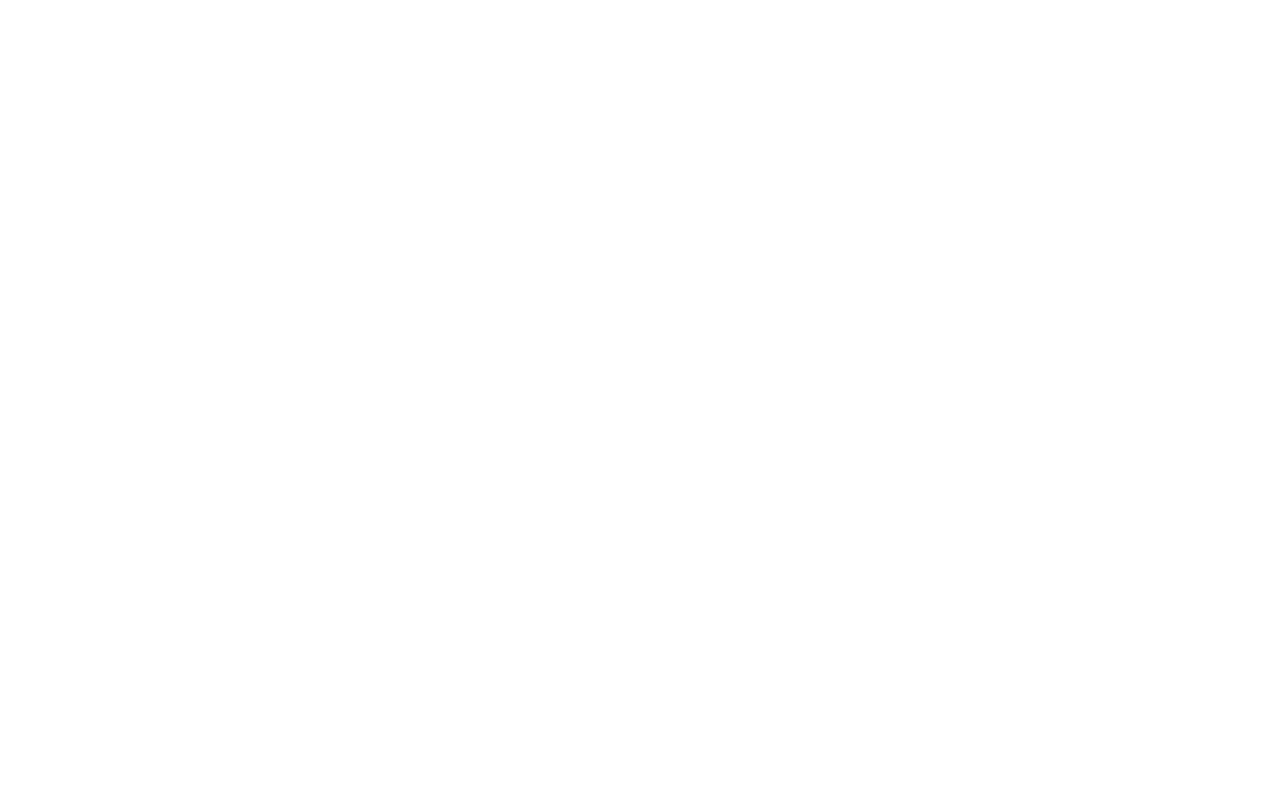
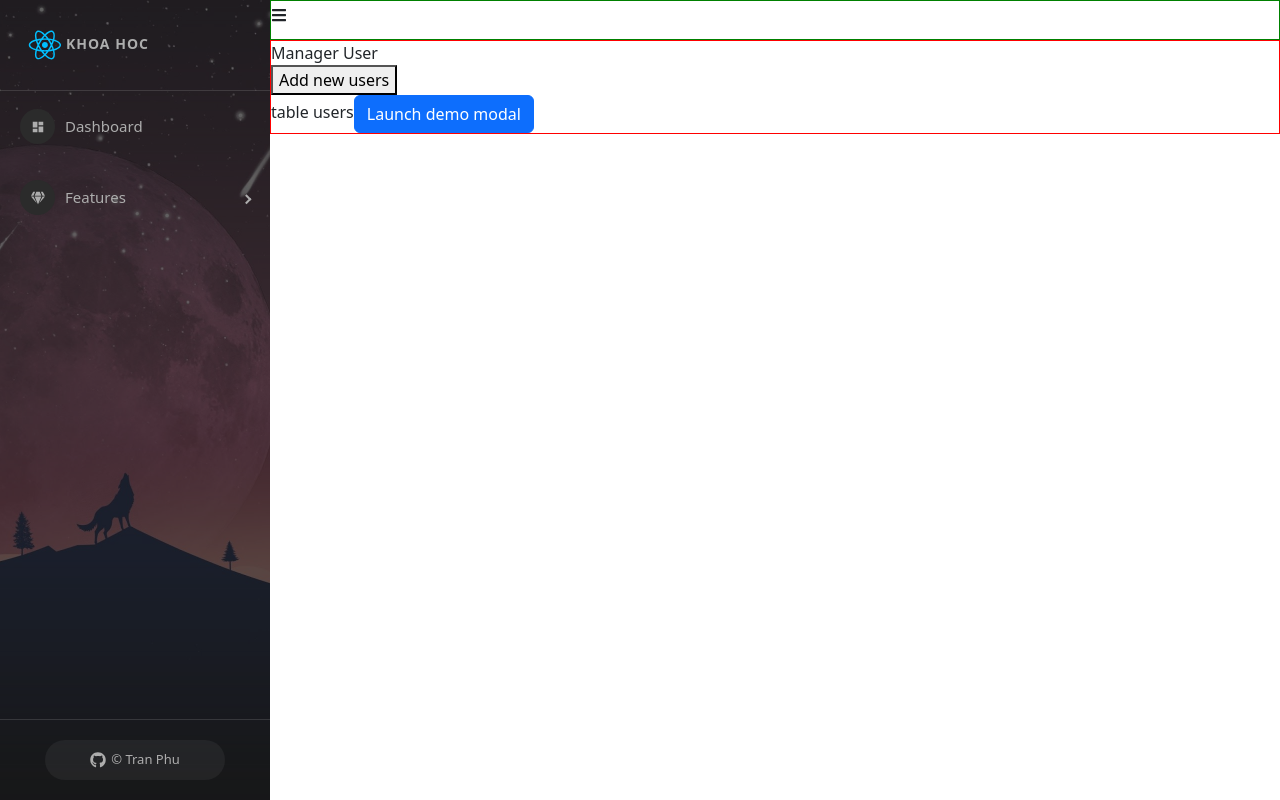
Before and after one commit to tranphu69/demo, a React (Create React App) app: page /admin/manager-users in a window 1280 px wide. Before the commit this address had no page. Built offline with nearby package versions, Linux system fonts and the light colour scheme.

Commit message:
video 56

```diff
--- a/src/App.scss
+++ b/src/App.scss
@@ -67,6 +67,7 @@
         background: #303030;
         color: white;
         height: 40px;
+        border: none;
         &:hover{
           background: black;
         }
--- a/src/components/Admin/Admin.js
+++ b/src/components/Admin/Admin.js
@@ -2,6 +2,7 @@
 import './Admin.scss';
 import { FaBars } from 'react-icons/fa';
 import { useState } from "react";
+import { Outlet } from 'react-router-dom';
 
 const Admin = (props) => {
     const [collapsed, setCollapsed] = useState(false);
@@ -11,10 +12,12 @@
                 <SideBar collapsed={collapsed}/>
             </div>
             <div className="admin-content">
-                <FaBars onClick={() => {
-                    setCollapsed(!collapsed)
-                }}/>
-                noi dung content
+                <div className="admin-header">
+                    <FaBars onClick={() => {setCollapsed(!collapsed)}}/>
+                </div>
+                <div className="admin-main">
+                    <Outlet/>
+                </div>
             </div>
         </div>
     )
--- a/src/components/Admin/Admin.scss
+++ b/src/components/Admin/Admin.scss
@@ -5,4 +5,15 @@
             height: 100vh !important;
         }
     }
+    .admin-content{
+        width: 100%;
+        .admin-header{
+            height: 40px;
+            border: 1px solid green;
+        }
+        .admin-main{
+            border: 1px solid red;
+
+        }
+    }
 }
--- /dev/null
+++ b/src/components/Admin/Content/DashBoard.js
@@ -0,0 +1,9 @@
+const Dashboard = (props) => {
+    return(
+        <div>
+            dashboard component
+        </div>
+    )
+}
+
+export default Dashboard;
--- /dev/null
+++ b/src/components/Admin/Content/ManagerUser.js
@@ -0,0 +1,22 @@
+import ModalCreateUser from "./ModalCreateUser";
+
+const ManagerUser = (props) => {
+    return(
+        <div className="manage-user-container">
+            <div className="title">
+                Manager User
+            </div>
+            <div className="users-content">
+                <div>
+                    <button>Add new users</button>
+                </div>
+                <div>
+                    table users
+                    <ModalCreateUser/>
+                </div>
+            </div>
+        </div>
+    )
+}
+
+export default ManagerUser;
--- /dev/null
+++ b/src/components/Admin/Content/ModalCreateUser.js
@@ -0,0 +1,61 @@
+import { useState } from 'react';
+import Button from 'react-bootstrap/Button';
+import Modal from 'react-bootstrap/Modal';
+
+const ModalCreateUser = (props) => {
+  const [show, setShow] = useState(false);
+
+  const handleClose = () => setShow(false);
+  const handleShow = () => setShow(true);
+
+  return (
+    <>
+      <Button variant="primary" onClick={handleShow}>
+        Launch demo modal
+      </Button>
+
+      <Modal show={show} onHide={handleClose} size="xl" backdrop="static">
+        <Modal.Header closeButton>
+          <Modal.Title>Add new user</Modal.Title>
+        </Modal.Header>
+        <Modal.Body>
+          <form class="row g-3">
+            <div class="col-md-6">
+              <label class="form-label">Email</label>
+              <input type="email" class="form-control"/>
+            </div>
+            <div class="col-md-6">
+              <label class="form-label">Password</label>
+              <input type="password" class="form-control"/>
+            </div>
+            <div class="col-md-6">
+              <label class="form-label">Username</label>
+              <input type="text" class="form-control"/>
+            </div>
+            <div class="col-md-4">
+              <label class="form-label">Role</label>
+              <select class="form-select">
+                <option selected value="USER">USER</option>
+                <option value="ADMIN">ADMIN</option>
+              </select>
+            </div>
+            <div class="col-md-12">
+              <label class="form-label">Image</label>
+              <input type="file"/>
+            </div>
+          </form>
+        </Modal.Body>
+        <Modal.Footer>
+          <Button variant="secondary" onClick={handleClose}>
+            Close
+          </Button>
+          <Button variant="primary" onClick={handleClose}>
+            Save
+          </Button>
+        </Modal.Footer>
+      </Modal>
+    </>
+  );
+}
+
+export default ModalCreateUser;
--- a/src/components/Admin/SideBar.js
+++ b/src/components/Admin/SideBar.js
@@ -14,6 +14,7 @@
 import {MdDashboard} from 'react-icons/md';
 import {DiReact} from "react-icons/di";
 import './SideBar.scss';
+import { Link } from 'react-router-dom';
 
 
 const SideBar = (props) => {
@@ -51,6 +52,7 @@
                             icon={<MdDashboard />}
                         >
                             Dashboard
+                            <Link to="/admin"/>
                         </MenuItem>
                     </Menu>
                     <Menu iconShape="circle">
@@ -58,7 +60,10 @@
                             icon={<FaGem/>}
                             title="Features"
                         >
-                            <MenuItem> Quản lý User </MenuItem>
+                            <MenuItem>
+                                Quản lý User
+                                <Link to="manager-users"/>
+                            </MenuItem>
                             <MenuItem> Quản lý bài Quiz </MenuItem>
                             <MenuItem> Quản lý câu hỏi </MenuItem>
                         </SubMenu>
@@ -74,14 +79,14 @@
                         }}
                     >
                         <a
-                            href="https://github.com/azouaoui-med/react-pro-sidebar"
+                            href="https://github.com/tranphu69/demo"
                             target="_blank"
                             className="sidebar-btn"
                             rel="noopener noreferrer"
                         >
                             <FaGithub />
                             <span style={{ whiteSpace: 'nowrap', textOverflow: 'ellipsis', overflow: 'hidden' }}>
-                                &#169; Hỏi Dân IT Udemy
+                                &#169; Tran Phu
                             </span>
                         </a>
                     </div>
--- a/src/components/Header/Header.js
+++ b/src/components/Header/Header.js
@@ -8,7 +8,6 @@
   return (
     <Navbar expand="lg" className="bg-body-tertiary">
       <Container>
-        {/* <Navbar.Brand href="#home">Khoa hoc</Navbar.Brand> */}
         <NavLink to="/" className='navbar-brand'>Khoa Hoc</NavLink>
         <Navbar.Toggle aria-controls="basic-navbar-nav" />
         <Navbar.Collapse id="basic-navbar-nav">
@@ -20,11 +19,6 @@
           <Nav>
             <button className='btn-login'>Log in</button>
             <button className='btn-signup'>Sign up</button>
-            {/* <NavDropdown title="Settings" id="basic-nav-dropdown">
-              <NavDropdown.Item>Log in</NavDropdown.Item>
-              <NavDropdown.Item>Log out</NavDropdown.Item>
-              <NavDropdown.Item>Profile</NavDropdown.Item>
-            </NavDropdown> */}
           </Nav>
         </Navbar.Collapse>
       </Container>
--- a/src/index.js
+++ b/src/index.js
@@ -9,6 +9,8 @@
 import User from './components/User/User';
 import Admin from './components/Admin/Admin';
 import HomePage from './components/Home/HomePage';
+import ManagerUser from './components/Admin/Content/ManagerUser';
+import Dashboard from './components/Admin/Content/DashBoard';
 
 const root = ReactDOM.createRoot(document.getElementById('root'));
 root.render(
@@ -20,7 +22,10 @@
           <Route index element={<HomePage/>}/>
           <Route path="users" element={<User/>}/>
         </Route>
-        <Route path="admin" element={<Admin/>}/>
+        <Route path="/admin" element={<Admin/>}>
+          <Route index element={<Dashboard/>}/>
+          <Route path="manager-users" element={<ManagerUser/>}/>
+        </Route>
       </Routes>
     </BrowserRouter>
     {/* </React.StrictMode> */}
```
